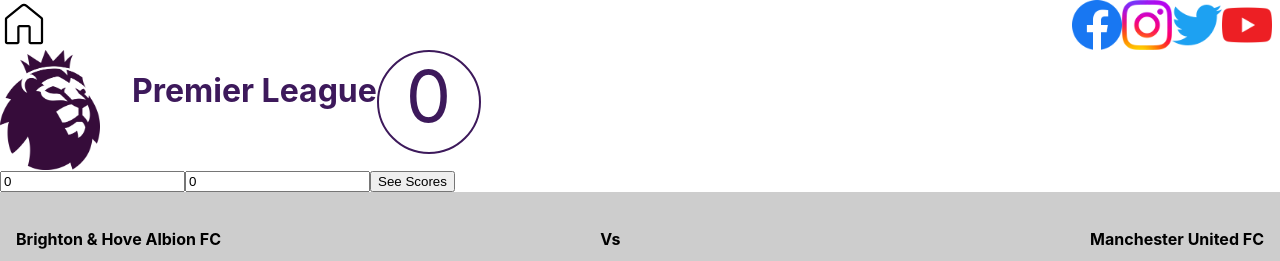
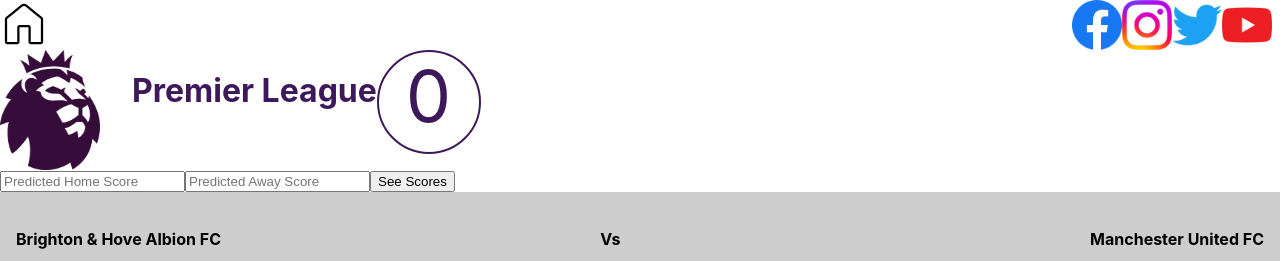
Before and after one commit to benjamin-belcher/football-predictions, a React (Create React App) app: page / in a window 1280 px wide. Shown: the top 261 px of the page. Built offline with nearby package versions, Linux system fonts and the light colour scheme.

Commit message:
Prompt Text Fix

```diff
--- a/src/components/PredictionsForm/Predictions.jsx
+++ b/src/components/PredictionsForm/Predictions.jsx
@@ -1,8 +1,8 @@
 import React, {useState} from "react";
 
 export function Predictions(props){
-    const [predictedHome, setPredictedHome] = useState(0);
-    const [predictedAway, setPredictedAway] = useState(0);
+    const [predictedHome, setPredictedHome] = useState();
+    const [predictedAway, setPredictedAway] = useState();
     const handleClick = () => {
         props.setScores(predictedHome, predictedAway);
     }
```
